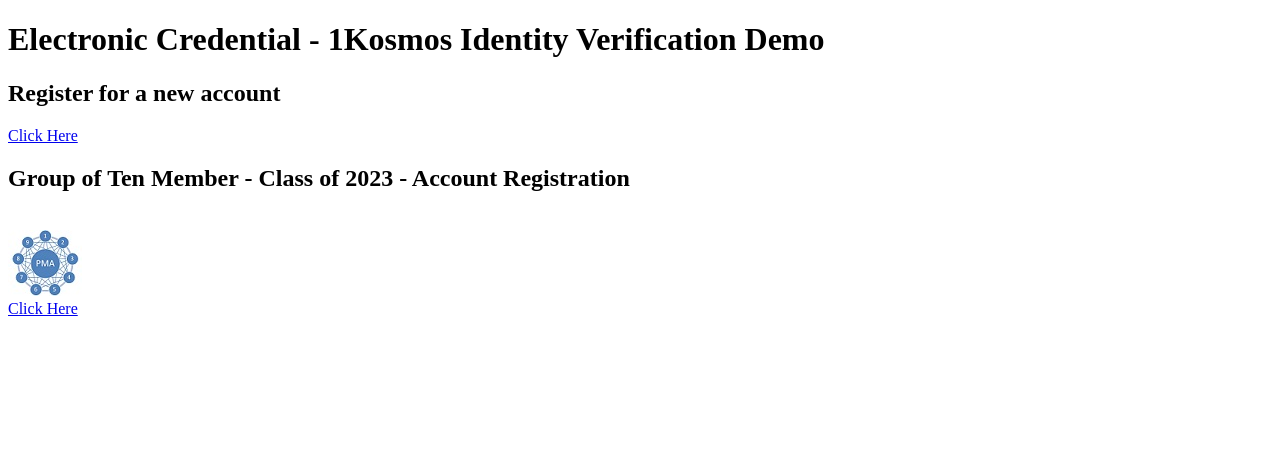
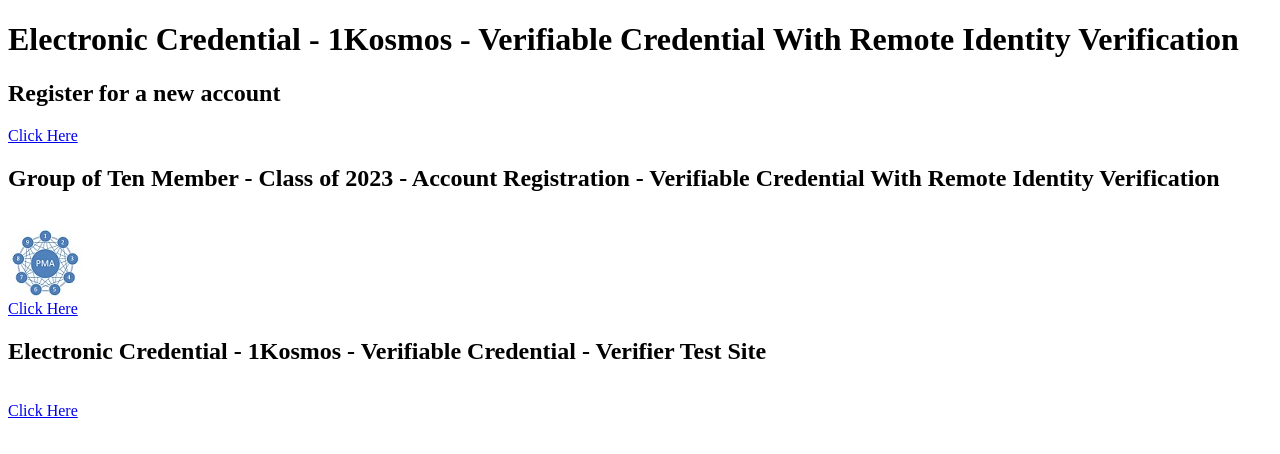
Before and after one commit to eyargholder/Electronic-Credentials, a website: page src/index.html in a window 1280 px wide. Drawn offline with Linux system fonts and the light colour scheme.

Commit message:
Update index.html

```diff
--- a/src/index.html
+++ b/src/index.html
@@ -1,14 +1,16 @@
 <!DOCTYPE html>
 <html lang="en">
 <head>
-	<title>1Kosmos Identity Verification Demo</title>
+	<title>Electronic Credential</title>
 </head>
 <body>
-	<h1>Electronic Credential - 1Kosmos Identity Verification Demo</h1>
+	<h1>Electronic Credential - 1Kosmos - Verifiable Credential With Remote Identity Verification</h1>
 	<h2>Register for a new account</h2>
 	<a href="https://1KosmosB2CDemo.b2clogin.com/1KosmosB2CDemo.onmicrosoft.com/oauth2/v2.0/authorize?p=B2C_1_1Kosmos-B2C-sign-up-in&client_id=50b1a3b2-41ff-4063-b1dc-e0894f602411&nonce=defaultNonce&redirect_uri=https%3A%2F%2Fjwt.ms&scope=openid&response_type=code&prompt=login">Click Here</a>
-	<h2>Group of Ten Member - Class of 2023 - Account Registration</h2><br>
+	<h2>Group of Ten Member - Class of 2023 - Account Registration - Verifiable Credential With Remote Identity Verification</h2><br>
 	<a href="https://1KosmosB2CDemo.b2clogin.com/1KosmosB2CDemo.onmicrosoft.com/oauth2/v2.0/authorize?p=B2C_1_1Kosmos-B2C-sign-up-in&client_id=50b1a3b2-41ff-4063-b1dc-e0894f602411&nonce=defaultNonce&redirect_uri=https%3A%2F%2Fjwt.ms&scope=openid&response_type=code&prompt=login"> <img src="small-got.jpg" width=”74″ height=”66″> </a><br>
+	<a href="https://1KosmosB2CDemo.b2clogin.com/1KosmosB2CDemo.onmicrosoft.com/oauth2/v2.0/authorize?p=B2C_1_1Kosmos-B2C-sign-up-in&client_id=50b1a3b2-41ff-4063-b1dc-e0894f602411&nonce=defaultNonce&redirect_uri=https%3A%2F%2Fjwt.ms&scope=openid&response_type=code&prompt=login">Click Here</a>
+	<h2>Electronic Credential - 1Kosmos - Verifiable Credential - Verifier Test Site</h2><br>
 	<a href="https://1KosmosB2CDemo.b2clogin.com/1KosmosB2CDemo.onmicrosoft.com/oauth2/v2.0/authorize?p=B2C_1_1Kosmos-B2C-sign-up-in&client_id=50b1a3b2-41ff-4063-b1dc-e0894f602411&nonce=defaultNonce&redirect_uri=https%3A%2F%2Fjwt.ms&scope=openid&response_type=code&prompt=login">Click Here</a>
 </body>
 </html>
```
